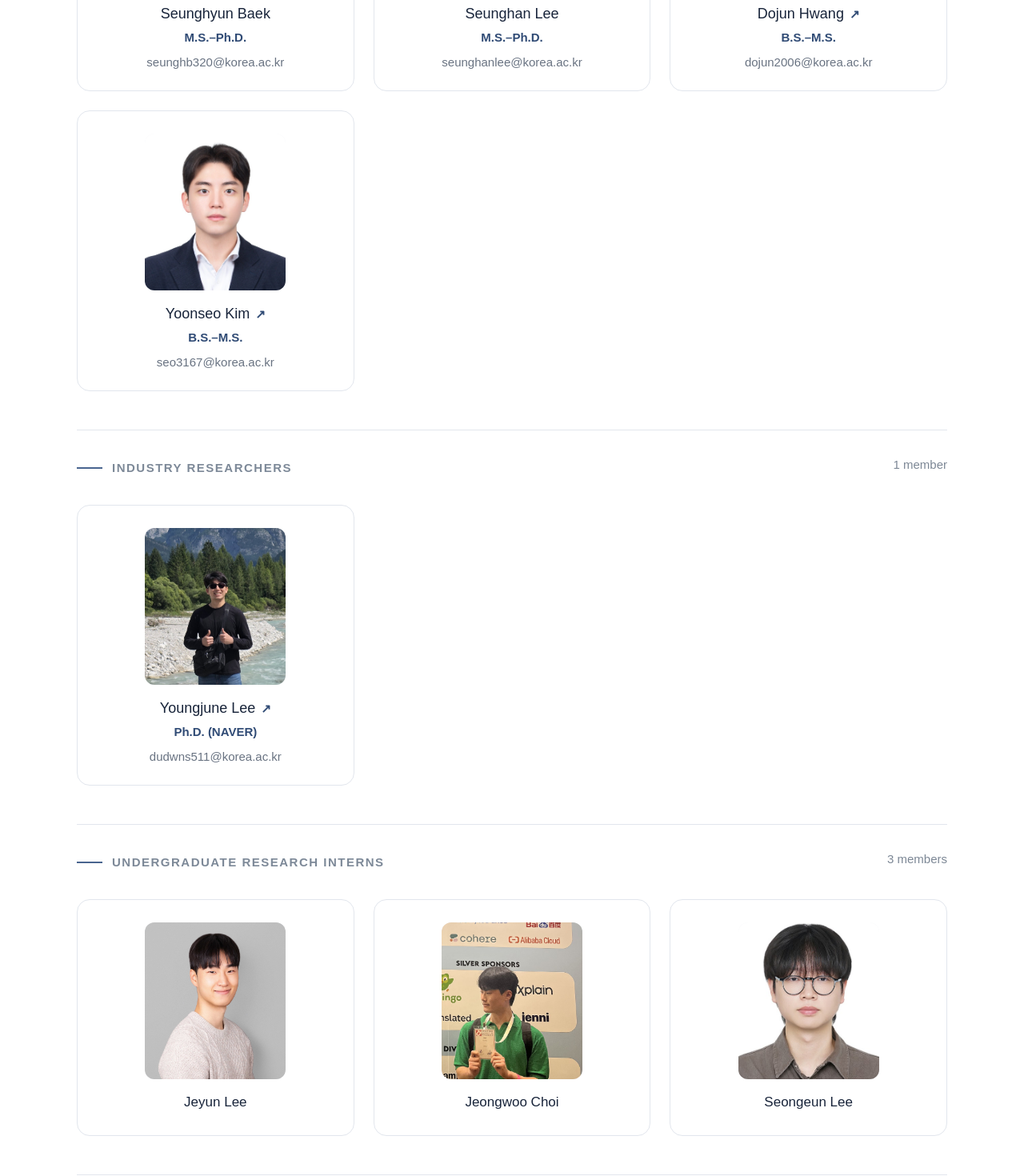
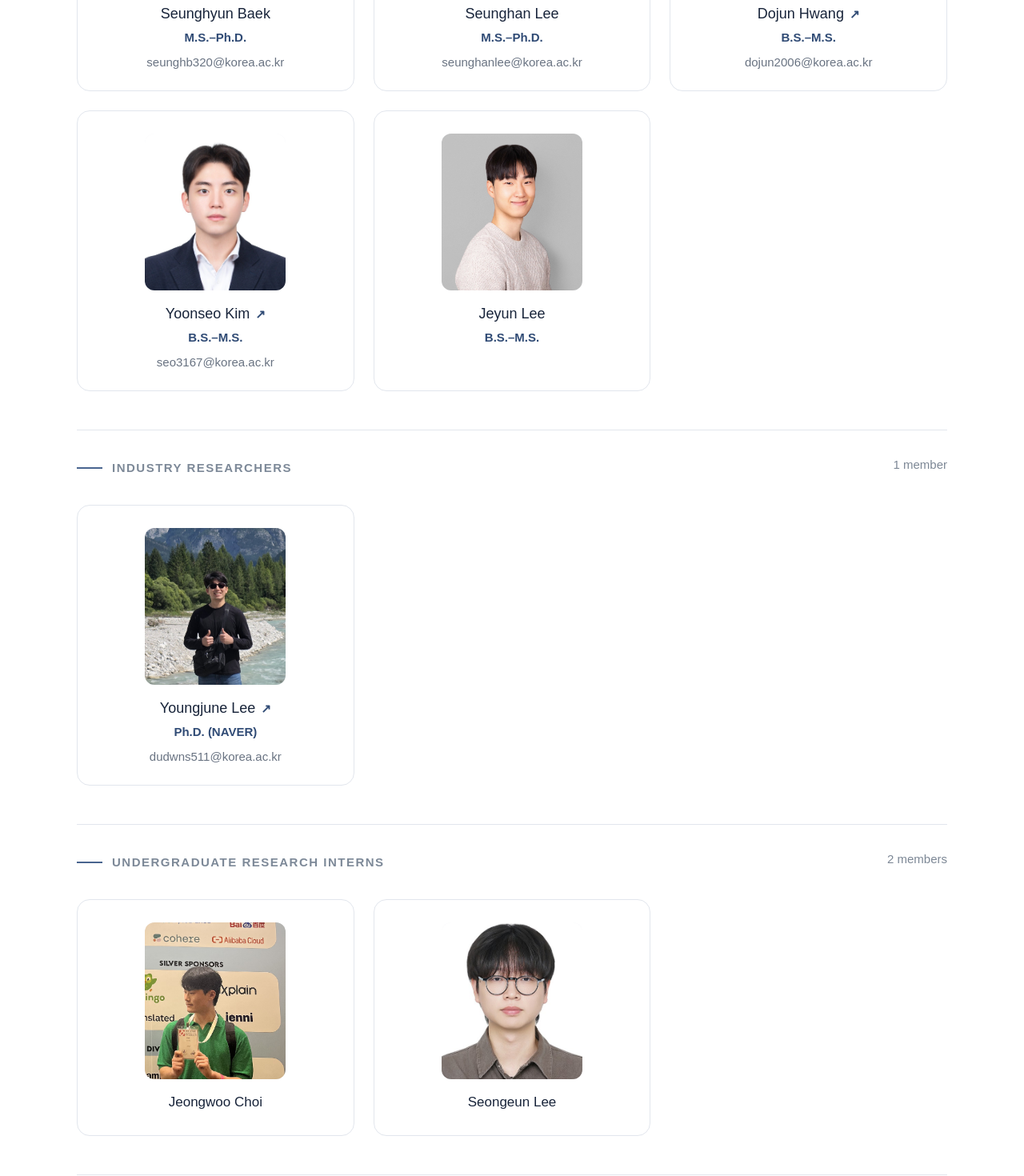
Before and after one commit to idealab-ku/idealab-website, a Next.js app: page /people in a window 1280 px wide. Shown: the part 980-2450 px from the top of the page at 80% size. Built offline with nearby package versions, Linux system fonts and the light colour scheme.

Commit message:
Move Jeyun Lee to BS-MS students

```diff
--- a/app/content/people.ts
+++ b/app/content/people.ts
@@ -21,7 +21,7 @@ export const people: Person[] = [
   { id: "dojun-hwang", name: "Dojun Hwang", group: "student", status: "current", order: 3, role: "Graduate Student", degree: "B.S.–M.S.", email: "dojun2006@korea.ac.kr", website: "https://repo2x.com", image: "/media/people/dojun.jpg" },
   { id: "yoonseo-kim", name: "Yoonseo Kim", group: "student", status: "current", order: 4, role: "Graduate Student", degree: "B.S.–M.S.", email: "seo3167@korea.ac.kr", website: "https://hiyseo.com", image: "/media/people/yoonseo.jpg" },
   { id: "youngjune-lee", name: "Youngjune Lee", group: "industry-researcher", status: "current", order: 1, role: "Industry Researcher", degree: "Ph.D. (NAVER)", email: "dudwns511@korea.ac.kr", website: "https://dudwns511.github.io/", image: "/media/people/youngjune.jpg" },
-  { id: "jeyun-lee", name: "Jeyun Lee", group: "undergraduate-intern", status: "current", order: 1, role: "Undergraduate Research Intern", image: "/media/people/jeyun-lee.jpg" },
+  { id: "jeyun-lee", name: "Jeyun Lee", group: "student", status: "current", order: 5, role: "Graduate Student", degree: "B.S.–M.S.", image: "/media/people/jeyun-lee.jpg" },
   { id: "jeongwoo-choi", name: "Jeongwoo Choi", group: "undergraduate-intern", status: "current", order: 2, role: "Undergraduate Research Intern", image: "/media/people/jeongwoo.jpg" },
   { id: "seongeun-lee", name: "Seongeun Lee", group: "undergraduate-intern", status: "current", order: 4, role: "Undergraduate Research Intern", image: "/media/people/seongeun.jpg" },
   {
```
